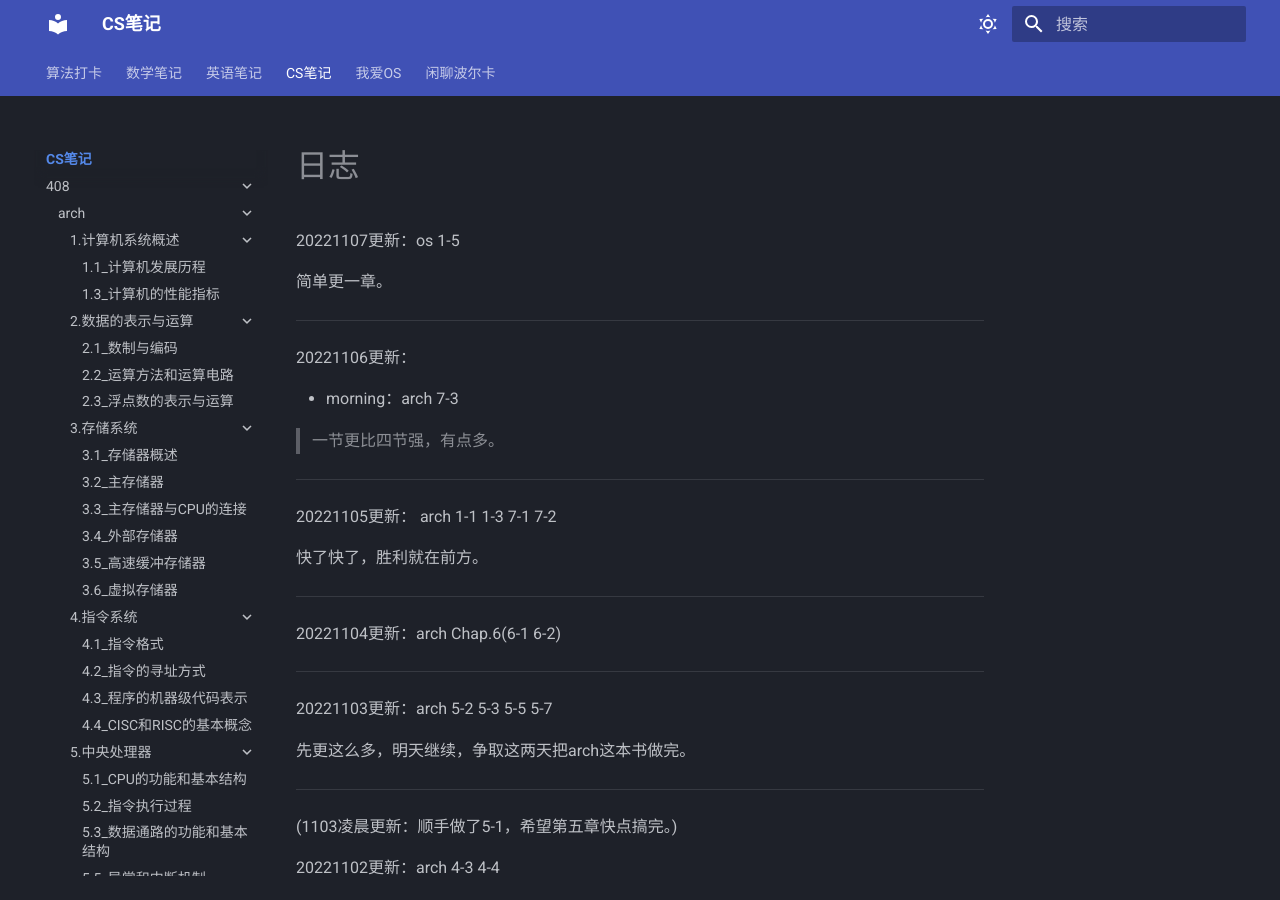
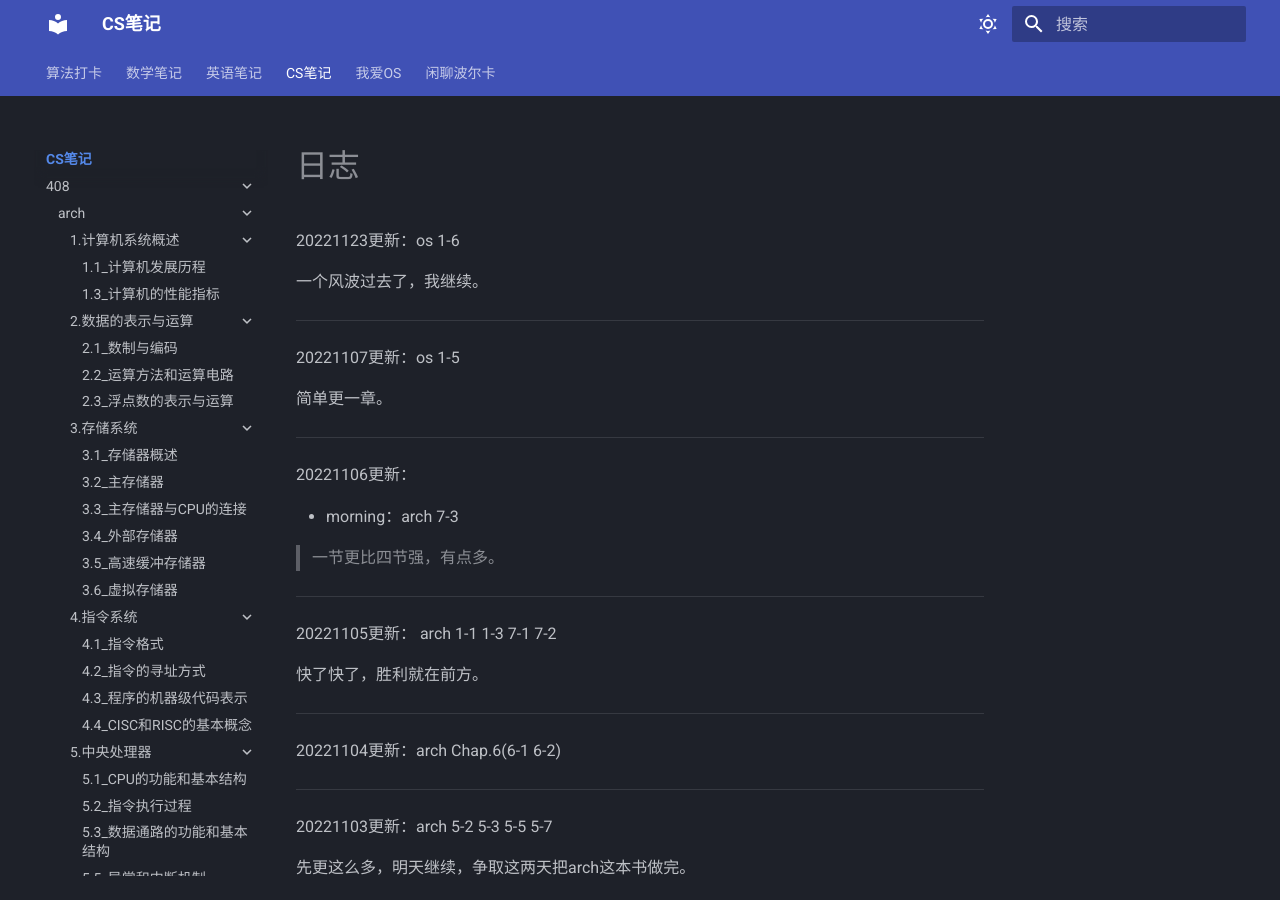
Before and after one commit to Haohahahaha/cs, an MkDocs documentation site: the page built from docs/index.md, in a window 1280 px wide and 900 px high. Built offline with MkDocs 1.6.1 and Material for MkDocs 9.7.7, drawn with Linux system fonts in a browser that asks for light colours.

Commit message:
2022-11-23_05:14:10 update

```diff
--- a/docs/index.md
+++ b/docs/index.md
@@ -1,3 +1,9 @@
+20221123更新：os 1-6
+
+一个风波过去了，我继续。
+
+---
+
 20221107更新：os 1-5
 
 简单更一章。
```
